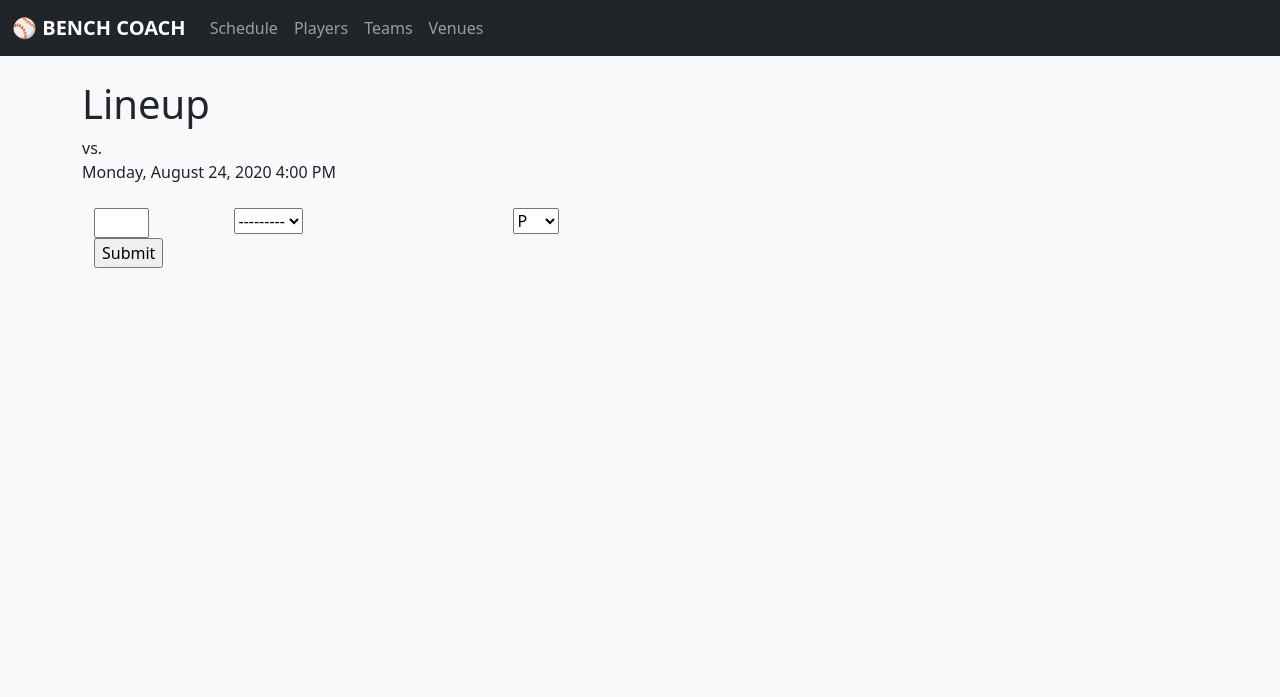
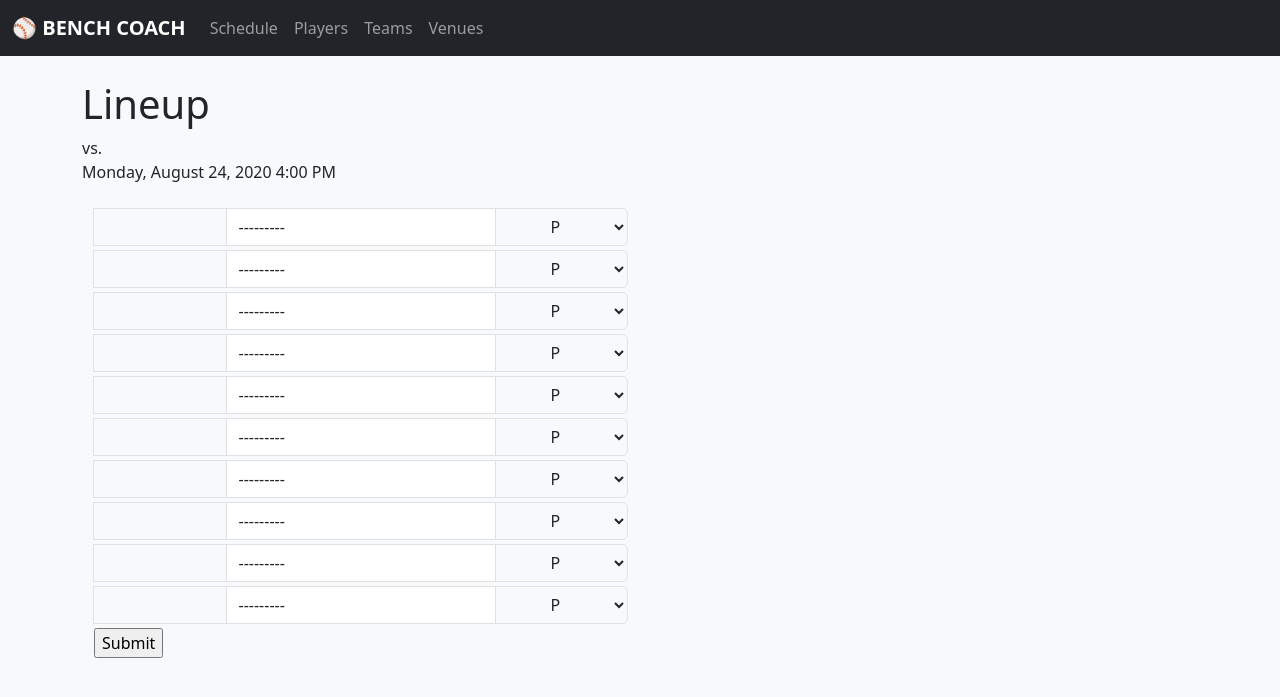
Before and after one commit to anthonyscorrea/benchcoach, a Django app: page /lineups/edit/1 in a window 1280 px wide. Shown: the top 697 px of the page. Run offline with Django 3.2, Linux system fonts and the light colour scheme; data comes from the database, SQL or seed files in the repository; data that the repository does not hold is empty; parts of the project's set-up code (start-up, migrations or seed data) failed here and were passed over; some libraries are stand-ins or nearby versions.

Commit message:
implement lineup retrieval and submission

```diff
--- a/lineups/forms.py
+++ b/lineups/forms.py
@@ -1,13 +1,26 @@
 from django import forms
 from .models import Positioning
-from django.forms import modelformset_factory
+from events.models import Event
+from players.models import Player
+from django.forms import modelformset_factory, inlineformset_factory, NumberInput
 from crispy_forms.helper import FormHelper, Layout
 
-PositioningFormSet = modelformset_factory(model=Positioning,
-        fields = ['player', 'position', 'order'],
+class PositioningForm(forms.ModelForm):
+    class Meta:
+        model = Positioning
         widgets = {
-            'order':forms.NumberInput(attrs={'style':'width:6ch'})
-        })
+            'order': forms.NumberInput(attrs={'class':'input-group-text w-25'}),
+            'player': forms.Select(attrs={'class': 'form-control'}),
+            'position': forms.Select(attrs={'class': 'input-group-text w-25'})
+        }
+        exclude = ()
+
+PositioningFormSet = modelformset_factory(
+    model=Positioning,
+    form=PositioningForm,
+    fields = ['player', 'position', 'order'],
+    min_num=9
+)
 
 # class PositioningFormSet(modelformset_factory):
 #     class Meta:
--- a/lineups/models.py
+++ b/lineups/models.py
@@ -2,6 +2,7 @@ from django.db import models
 from players.models import Player
 from events.models import Event
 # Create your models here.
+
 class Positioning(models.Model):
    player = models.ForeignKey(Player, on_delete=models.CASCADE)
    event = models.ForeignKey(Event, on_delete=models.CASCADE)
--- a/lineups/templates/lineups/lineup.html
+++ b/lineups/templates/lineups/lineup.html
@@ -14,18 +14,11 @@
                 {% csrf_token %}
                     {{ positionings_formset.management_form }}
                     {% for pos in positionings_formset %}
-                        <div class="list-group-item">
-                            <div class="row">
-                                <div class="col-3">
-                                    {{ pos.order }}
-                                </div>
-                                <div class="col-6">
-                                    {{ pos.player }}
-                                </div>
-                                <div class="col-3">
-                                    {{ pos.position }}
-                                </div>
-                            </div>
+                        <div class="input-group mb-1">
+                            {{ pos.id }}
+                            {{ pos.order }}
+                            {{ pos.player }}
+                            {{ pos.position }}
                         </div>
                     {% endfor %}
                 <input type="submit" value="Submit">
--- a/lineups/views.py
+++ b/lineups/views.py
@@ -18,13 +18,16 @@ def edit(request, id):
                 # process the data in form.cleaned_data as required
                 # ...
                 # redirect to a new URL:
-                new_event, did_create = Positioning.objects.update_or_create(player_id=form['player'].data, event_id=id, defaults=form.cleaned_data)
-                print (form.cleaned_data)
+                form.cleaned_data.pop('id') #FIXME this is a workaround, not sure why it is necessary
+                new_positioning, did_create = Positioning.objects.update_or_create(id=form['id'].data, defaults=form.cleaned_data)
             # return render(request, 'success.html', {'call_back':'schedule'})
     event = Event.objects.get(id=id)
     players = Player.objects.all()
     qset = Positioning.objects.filter(event_id=id, order__isnull = False)
     formset = PositioningFormSet(queryset=qset)
+    for form in formset:
+        for field in form.fields:
+            field
     return render(request, 'lineups/lineup.html', {'title': 'Lineup',
                                                    'event': event,
                                                    'players': players,
```
